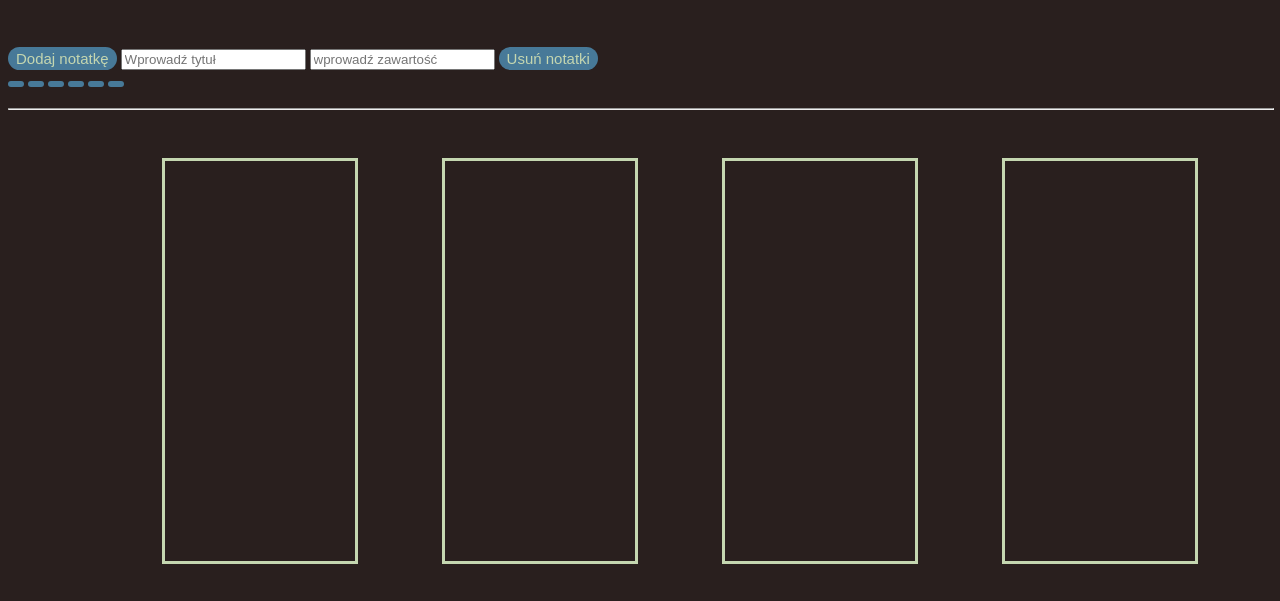
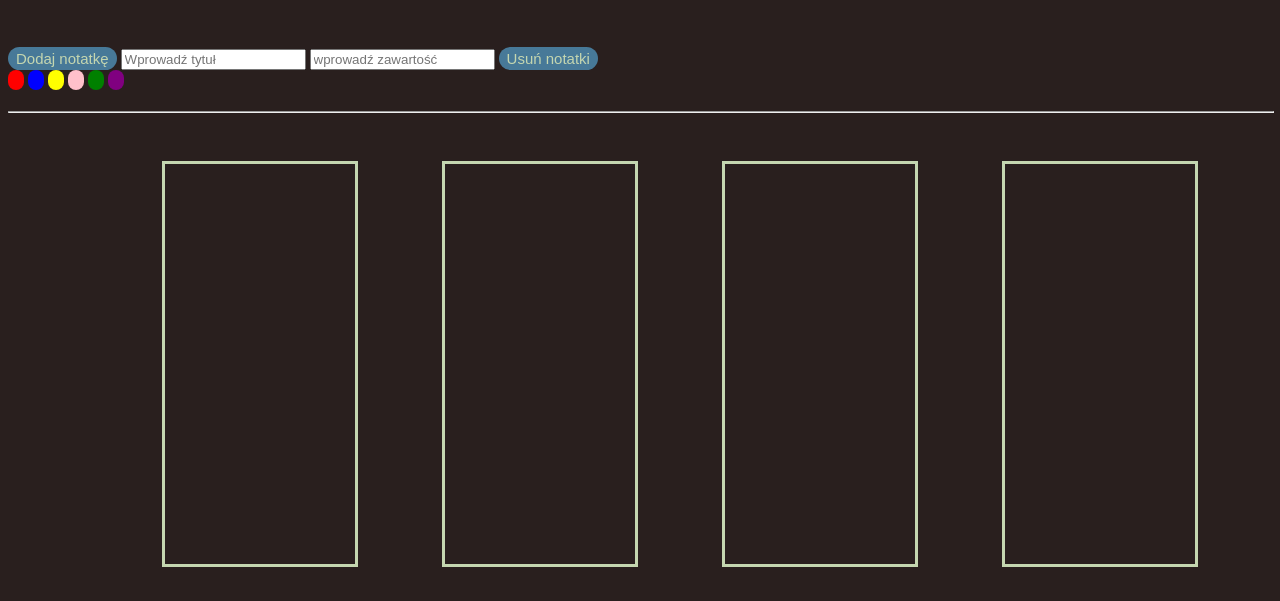
Before and after one commit to olafszad/Olaf-Szadkowski-Lab4, a plain HTML site: page NotePocket/notepocket.html in a window 1280 px wide. Shown: the part 126-727 px from the top of the page. Drawn offline with Linux system fonts and the light colour scheme.

Commit message:
Update style.css

```diff
--- a/NotePocket/style.css
+++ b/NotePocket/style.css
@@ -53,8 +53,41 @@ hr
     font-size: 25px;
     padding: 10px;
     word-wrap: break-word;
+    overflow: auto;
+    height: 275px;
 }
 #hr2
 {
     margin-top: 40px;
 }
+
+#red
+{
+    background-color: red;
+    height: 20px;
+}
+#blue
+{
+    background-color: blue;
+    height: 20px;
+}
+#yellow
+{
+    background-color: yellow;
+    height: 20px;
+}
+#pink
+{
+    background-color: pink;
+    height: 20px;
+}
+#green
+{
+    background-color: green;
+    height: 20px;
+}
+#purple
+{
+    background-color: purple;
+    height: 20px;
+}
```
